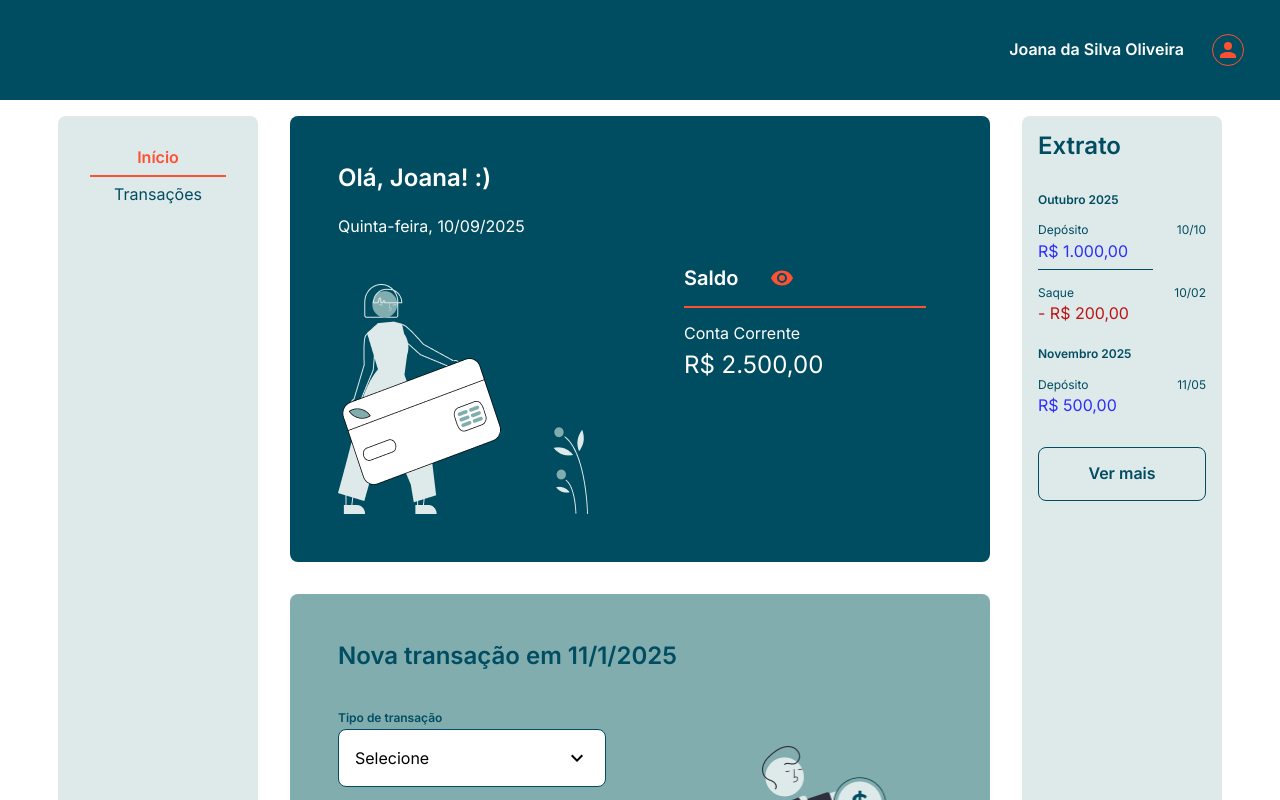
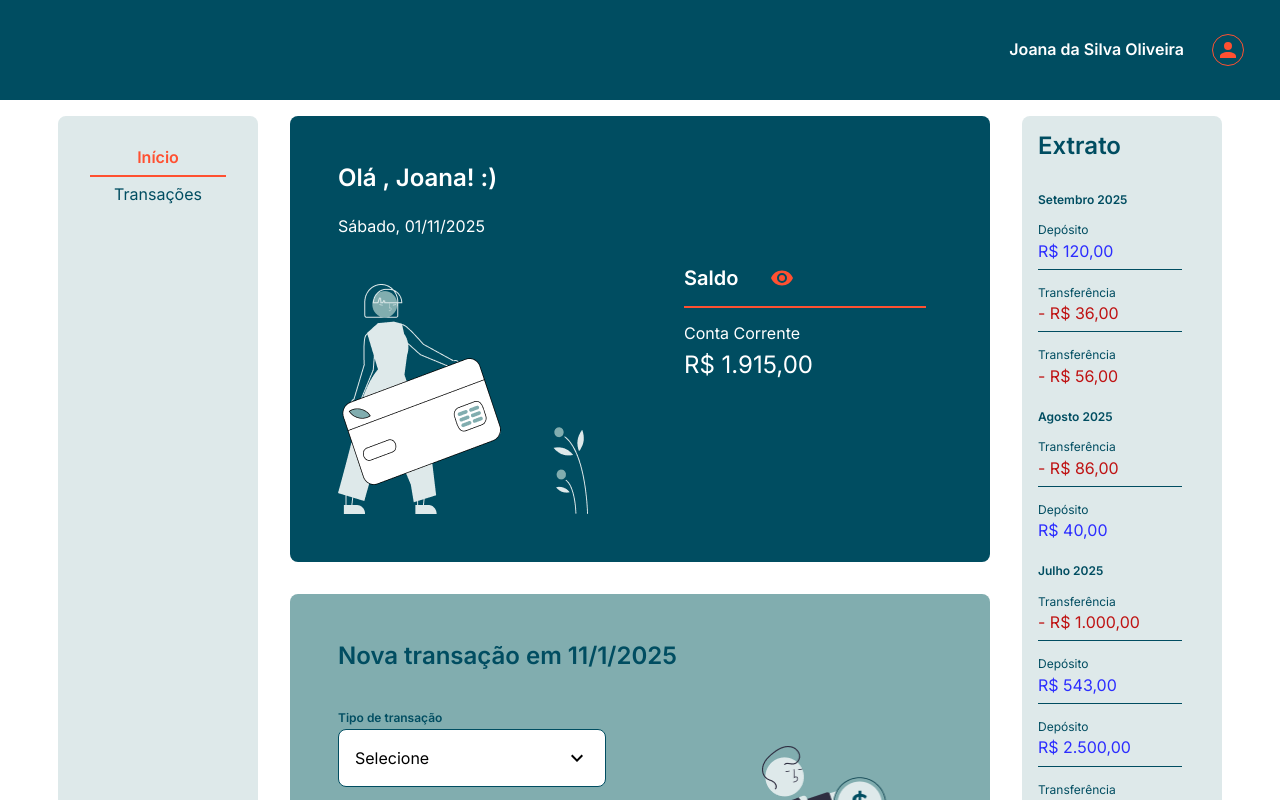
Before and after one commit to PedroPA94/fiap-tech-challenge-1, a Next.js app: page / in a window 1280 px wide. Built offline with nearby package versions, Linux system fonts and the light colour scheme; no server answers.

Commit message:
feat: adiciona busca de dados de api

```diff
--- /dev/null
+++ b/app/UserProvider.tsx
@@ -0,0 +1,35 @@
+"use client";
+
+import { createContext, useContext, useState } from "react";
+import { User } from "./lib/interfaces";
+
+type UserContextType = {
+  user: User;
+  setUser: (user: User) => void;
+};
+
+const UserContext = createContext<UserContextType | undefined>(undefined);
+
+export function UserProvider({
+  initialUser,
+  children,
+}: {
+  initialUser: User;
+  children: React.ReactNode;
+}) {
+  const [user, setUser] = useState<User>(initialUser);
+
+  return (
+    <UserContext.Provider value={{ user, setUser }}>
+      {children}
+    </UserContext.Provider>
+  );
+}
+
+export function useUser() {
+  const context = useContext(UserContext);
+  if (!context) {
+    throw new Error("Erro ao obter context no UserProvider");
+  }
+  return context;
+}
--- a/app/api/account/[userId]/route.ts
+++ b/app/api/account/[userId]/route.ts
@@ -2,8 +2,7 @@ import { NextResponse } from "next/server";
 
 const accountsInfo = [
   {
-    userId: "993a5534-26eb-4654-8bae-86420b91a402",
-    balance: 2500,
+    userId: "120bfc22-1421-4720-adda-17954f5433c6",
     firstname: "Joana",
     lastname: "da Silva Oliveira",
     password: "teste123",
--- a/app/api/transactions/route.ts
+++ b/app/api/transactions/route.ts
@@ -1,6 +1,7 @@
+import { Transaction } from "@/app/lib/interfaces";
 import { NextResponse } from "next/server";
 
-let transactions = [
+let transactions: Transaction[] = [
   {
     id: "993a5534-26eb-4654-8bae-86420b91a402",
     type: "Depósito",
--- a/app/layout.tsx
+++ b/app/layout.tsx
@@ -4,6 +4,7 @@ import { Header } from "@/design-system/components";
 import { Inter } from "next/font/google";
 
 import { getUser } from "./lib/getUser";
+import { UserProvider } from "./UserProvider";
 
 const inter = Inter({
   subsets: ["latin"],
@@ -19,10 +20,11 @@ export default async function RootLayout({
 
   return (
     <html lang="pt-br" className={inter.variable}>
-      <head></head>
       <body>
-        <Header showIcon username={`${user.firstname} ${user.lastname}`} />
-        {children}
+        <UserProvider initialUser={user}>
+          <Header showIcon username={`${user.firstname} ${user.lastname}`} />
+          {children}
+        </UserProvider>
       </body>
     </html>
   );
--- a/app/lib/getUser.ts
+++ b/app/lib/getUser.ts
@@ -1,4 +1,4 @@
-const TEST_USER_ID = "993a5534-26eb-4654-8bae-86420b91a402";
+const TEST_USER_ID = "120bfc22-1421-4720-adda-17954f5433c6";
 const BASE_URL = process.env.NEXT_PUBLIC_BASE_URL || "http://localhost:3000";
 
 export async function getUser() {
--- /dev/null
+++ b/app/lib/interfaces/index.ts
@@ -0,0 +1,2 @@
+export * from "./user";
+export * from "./transaction";
--- /dev/null
+++ b/app/lib/interfaces/user.ts
@@ -0,0 +1,6 @@
+export interface User {
+  userId: string;
+  firstname: string;
+  lastname: string;
+  email: string;
+}
--- a/app/page.tsx
+++ b/app/page.tsx
@@ -15,8 +15,117 @@ import { mdiEye } from "@mdi/js";
 import Icon from "@mdi/react";
 import Image from "next/image";
 import styles from "./page.module.css";
+import { useUser } from "./UserProvider";
+import { useEffect, useState } from "react";
+import { Transaction } from "./lib/interfaces";
+import { TimelineGroupProps } from "@/design-system/components/Timeline/TimelineGroup/TimelineGroup";
+import { TimelineItemProps } from "@/design-system/components/Timeline/TimelineItem/TimelineItem";
+
+const BASE_URL = process.env.NEXT_PUBLIC_BASE_URL || "http://localhost:3000";
 
 export default function Home() {
+  const { user } = useUser();
+  const [transactions, setTransactions] = useState<Transaction[]>([]);
+  const [balance, setBalance] = useState<number>(0);
+  const [timelineGroups, setTimelineGroups] = useState<TimelineGroupProps[]>(
+    []
+  );
+
+  const updateBalance = (transactions: Transaction[]) => {
+    const balance = transactions.reduce((acc, cur) => {
+      acc += cur.value;
+      return acc;
+    }, 0);
+    setBalance(balance);
+  };
+
+  const updateTimeline = (transactions: Transaction[]) => {
+    const months = [
+      "Janeiro",
+      "Fevereiro",
+      "Março",
+      "Abril",
+      "Maio",
+      "Junho",
+      "Julho",
+      "Agosto",
+      "Setembro",
+      "Outubro",
+      "Novembro",
+      "Dezembro",
+    ];
+
+    const grouped = transactions.reduce((acc, transaction) => {
+      const date = new Date(transaction.timestamp);
+      const month = months[date.getMonth()];
+      const year = date.getFullYear();
+      const title = `${month} ${year}`;
+
+      if (!acc[title]) {
+        acc[title] = [];
+      }
+
+      acc[title].push({
+        amount: transaction.value,
+        label: transaction.type,
+        date: date.toLocaleDateString("pt-BR"),
+      });
+
+      return acc;
+    }, {} as Record<string, TimelineItemProps[]>);
+
+    const result = Object.entries(grouped)
+      .map(([title, timelineItems]) => ({
+        title,
+        timelineItems: timelineItems.sort(
+          (a, b) =>
+            new Date(b.date.split("/").reverse().join("-")).getTime() -
+            new Date(a.date.split("/").reverse().join("-")).getTime()
+        ),
+      }))
+      // Ordenar grupos por data decrescente
+      .sort((a, b) => {
+        const [monthA, yearA] = a.title.split(" ");
+        const [monthB, yearB] = b.title.split(" ");
+
+        const dateA = new Date(`${yearA}-${months.indexOf(monthA) + 1}-01`);
+        const dateB = new Date(`${yearB}-${months.indexOf(monthB) + 1}-01`);
+
+        return dateB.getTime() - dateA.getTime();
+      });
+
+    setTimelineGroups(result);
+  };
+
+  useEffect(() => {
+    if (!user) return;
+
+    const fetchTransactions = async () => {
+      const res = await fetch(
+        `${BASE_URL}/api/transactions?userId=${user.userId}`
+      );
+      const data = await res.json();
+      setTransactions(data);
+      updateBalance(data);
+      updateTimeline(data);
+    };
+
+    fetchTransactions();
+  }, [user]);
+
+  const getFormattedToday = () => {
+    const today = new Date();
+
+    const formatted = new Intl.DateTimeFormat("pt-BR", {
+      weekday: "long",
+      day: "2-digit",
+      month: "2-digit",
+      year: "numeric",
+    }).format(today);
+
+    return formatted.charAt(0).toUpperCase() + formatted.slice(1);
+  };
+
   return (
     <div className="d-flex justify-content-center align-items-center p-3">
       <main
@@ -39,8 +148,10 @@ export default function Home() {
             <div className="d-flex flex-column flex-sm-row justify-content-center justify-content-sm-between gap-5 px-2 py-1 p-sm-5 text-light">
               <div className="d-sm-flex flex-column gap-sm-5 pe-md-5">
                 <div className="d-flex flex-column gap-3">
-                  <h1 className="text-h-md fw-bold">Olá, Joana! :)</h1>
-                  <p className="text-b-md">Quinta-feira, 10/09/2025</p>
+                  <h1 className="text-h-md fw-bold">
+                    Olá {user ? ", " + user.firstname : ""}! :)
+                  </h1>
+                  <p className="text-b-md">{getFormattedToday()}</p>
                 </div>
                 <Image
                   src="/filler_image_1.png"
@@ -60,7 +171,7 @@ export default function Home() {
 
                 <AmountDisplay
                   style="light"
-                  amount={2500}
+                  amount={balance}
                   label="Conta Corrente"
                   size="large"
                   kind="neutral"
@@ -125,57 +236,18 @@ export default function Home() {
                 </div>
 
                 <div className="d-sm-none">
-                  <Timeline
-                    groups={[
-                      {
-                        title: "Outubro 2025",
-                        timelineItems: [
-                          {
-                            amount: 1000,
-                            label: "Depósito",
-                            date: "2025-10-10",
-                          },
-                          { amount: -200, label: "Saque", date: "2025-10-02" },
-                        ],
-                      },
-                      {
-                        title: "Novembro 2025",
-                        timelineItems: [
-                          {
-                            amount: 500,
-                            label: "Depósito",
-                            date: "2025-11-05",
-                          },
-                        ],
-                      },
-                    ]}
-                  />
+                  <Timeline groups={timelineGroups} />
                 </div>
 
                 <div className="d-none d-sm-block">
                   <TransactionList
                     showIcons={false}
-                    transactions={[
-                      {
-                        id: "1",
-                        amount: 1000,
-                        label: "Depósito",
-                        date: "2025-10-10",
-                      },
-                      {
-                        id: "2",
-                        amount: -200,
-                        label: "Saque",
-                        date: "2025-10-02",
-                      },
-
-                      {
-                        id: "3",
-                        amount: 500,
-                        label: "Depósito",
-                        date: "2025-11-05",
-                      },
-                    ]}
+                    transactions={transactions?.map((t) => ({
+                      id: t.id,
+                      amount: t.value,
+                      label: t.type,
+                      date: t.timestamp.substring(0, 10),
+                    }))}
                   />
                 </div>
               </div>
@@ -187,31 +259,7 @@ export default function Home() {
             <div className="d-flex flex-column gap-5">
               <h2 className="text-h-md fw-bold text-primary mb-0">Extrato</h2>
 
-              <Timeline
-                groups={[
-                  {
-                    title: "Outubro 2025",
-                    timelineItems: [
-                      {
-                        amount: 1000,
-                        label: "Depósito",
-                        date: "2025-10-10",
-                      },
-                      { amount: -200, label: "Saque", date: "2025-10-02" },
-                    ],
-                  },
-                  {
-                    title: "Novembro 2025",
-                    timelineItems: [
-                      {
-                        amount: 500,
-                        label: "Depósito",
-                        date: "2025-11-05",
-                      },
-                    ],
-                  },
-                ]}
-              />
+              <Timeline groups={timelineGroups} />
 
               <Button type="button" kind="ghost">
                 Ver mais
```
Also changed, not shown: app/lib/interfaces/transaction.ts (added, +7 -0 lines).
